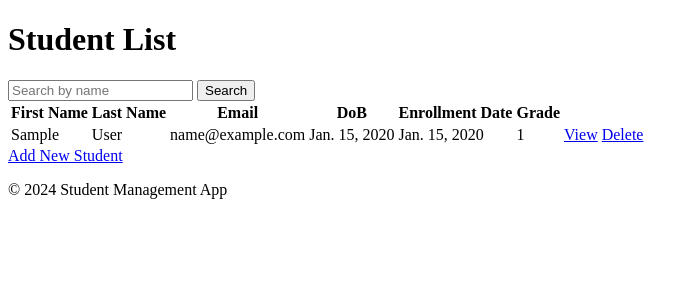
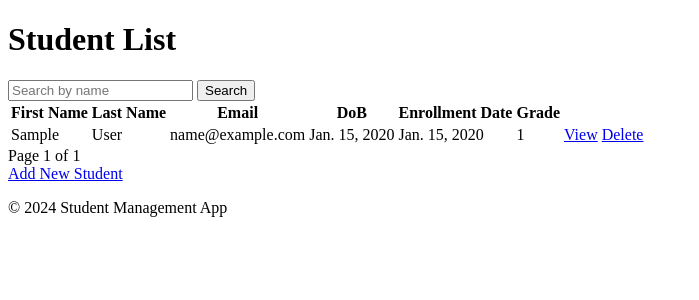
Before and after one commit to uocli/gng5300a-student-management, a Django app: page / in a window 1280 px wide. Shown: the part 116-416 px from the top of the page, without its empty margins (0-699 px from the left). Run offline with Django 4.2, Linux system fonts and the light colour scheme; tables that the repository leaves empty hold one stand-in row (values such as "Sample post").

Commit message:
Added Pagination

```diff
--- a/student_management/api/templates/student_list.html
+++ b/student_management/api/templates/student_list.html
@@ -9,7 +9,7 @@
         <input type="text" name="q" value="{{ query }}" placeholder="Search by name">
         <button type="submit">Search</button>
     </form>
-    {% if students %}
+    {% if pagination %}
         <table>
             <thead>
             <tr>
@@ -22,7 +22,7 @@
             </tr>
             </thead>
             <tbody>
-            {% for student in students %}
+            {% for student in pagination %}
                 <tr>
                     <td>{{ student.first_name }}</td>
                     <td>{{ student.last_name }}</td>
@@ -41,5 +41,24 @@
     {% else %}
         <p>No students found.</p>
     {% endif %}
+
+    <!-- Pagination links -->
+    <div class="pagination">
+        <span class="step-links">
+            {% if pagination.has_previous %}
+                <a href="?page=1{% if query %}&q={{ query }}{% endif %}">&laquo; First</a>
+                <a href="?page={{ pagination.previous_page_number }}{% if query %}&q={{ query }}{% endif %}">Previous</a>
+            {% endif %}
+
+            <span class="current">
+                Page {{ pagination.number }} of {{ pagination.paginator.num_pages }}
+            </span>
+
+            {% if pagination.has_next %}
+                <a href="?page={{ pagination.next_page_number }}{% if query %}&q={{ query }}{% endif %}">Next</a>
+                <a href="?page={{ pagination.paginator.num_pages }}{% if query %}&q={{ query }}{% endif %}">Last &raquo;</a>
+            {% endif %}
+        </span>
+    </div>
     <a href="{% url 'student-create' %}">Add New Student</a>
 {% endblock %}
--- a/student_management/api/views.py
+++ b/student_management/api/views.py
@@ -1,4 +1,5 @@
 from django.contrib.auth.decorators import login_required
+from django.core.paginator import Paginator
 from django.shortcuts import render, get_object_or_404, redirect
 from .forms import StudentForm
 from django.views.generic import ListView, DetailView
@@ -75,5 +76,10 @@ def student_list(request):
         students = students.filter(
             Q(first_name__icontains=query) | Q(last_name__icontains=query)
         )
+    paginator = Paginator(students, 5)
+    page_number = request.GET.get("page")
+    pagination = paginator.get_page(page_number)
 
-    return render(request, "student_list.html", {"students": students, "query": query})
+    return render(
+        request, "student_list.html", {"pagination": pagination, "query": query}
+    )
```
